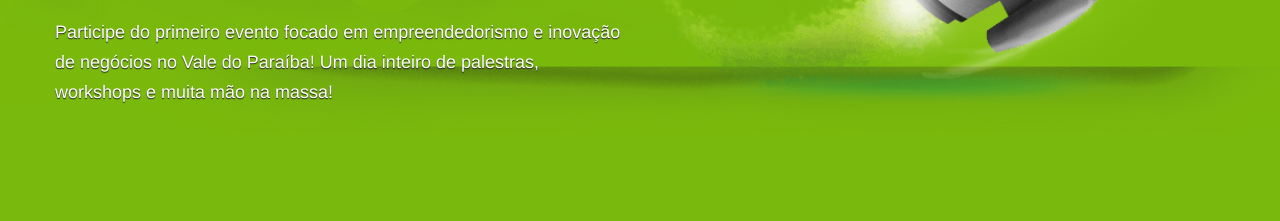
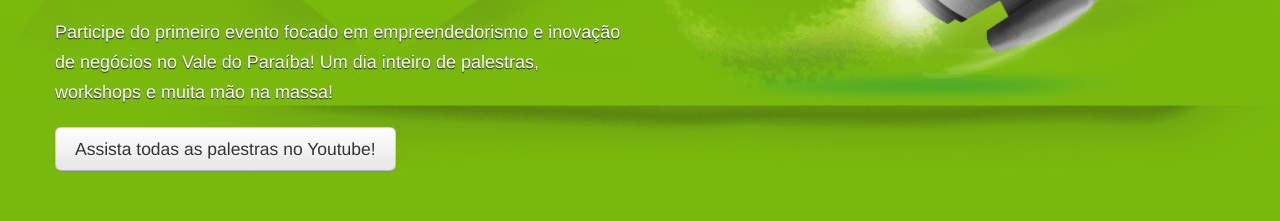
Before and after one commit to designa/startup-vale-2013, a website: page index.html in a window 1280 px wide. Shown: the part 933-1154 px from the top of the page. Drawn offline with Linux system fonts and the light colour scheme; some packages are replaced by stand-ins of ours.

Commit message:
add Youtube Channel Link

```diff
--- a/index.html
+++ b/index.html
@@ -65,6 +65,7 @@
               <p class="lead"></p>
               <p class="lead">Descubra técnicas e metodologias atuais para construir produtos e serviços inspiradores dentro dessas infinitas possibilidades. Tire a sua ideia do papel, começando aqui, no Startup Vale!</p>
               <p class="lead">Participe do primeiro evento focado em empreendedorismo e inovação de negócios no Vale do Paraíba! Um dia inteiro de palestras, workshops e muita mão na massa!</p>
+              <a href="http://goo.gl/HTbw1t" class="btn btn-large btn-last-change">Assista todas as palestras no Youtube!</a>
             </div>
             <div class="span6 photo">
               <img src="images/rocket.png" class="event-photo" alt="Imagem de um foguete representando novas idéias">
```
